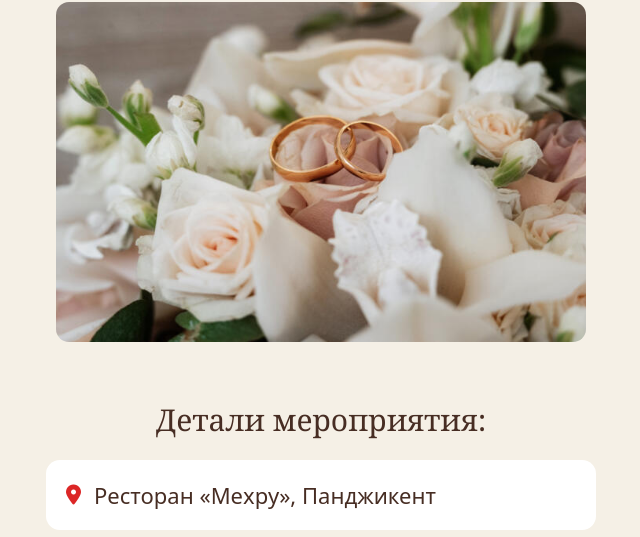
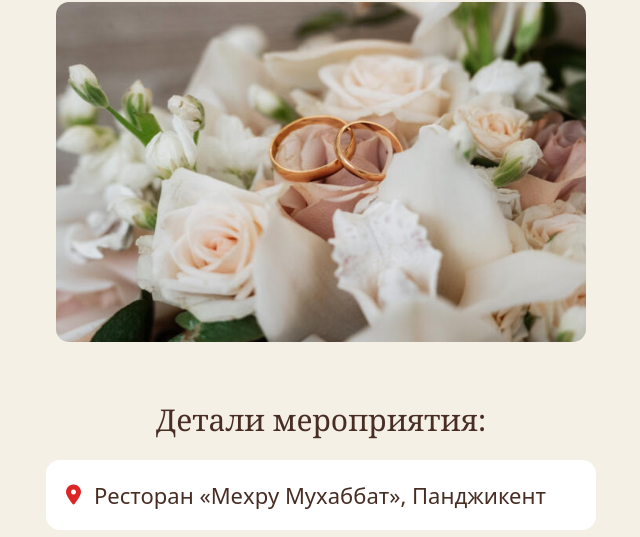
Before and after one commit to GitNub-Community-1/Marriend-in-russian, a website: page index.html in a window 1280 px wide. Shown: the part 412-949 px from the top of the page, without its empty margins (319-959 px from the left). Drawn offline with nearby package versions, Linux system fonts and the light colour scheme.

Commit message:
Added Mehabat in name of restaraunt

```diff
--- a/index.html
+++ b/index.html
@@ -31,7 +31,7 @@
             <div class="flex justify-center items-center flex-col mt-[18px]">
             <div data-aos="fade-left" class="flex items-center gap-[13px] px-[20px] w-[550px] h-[70px] mx:h-[60px] mx:w-[390px] bg-[white] rounded-[14px]">
             <i class="fa-solid fa-location-dot text-[20px] text-red-600"></i>
-            <h1 class="text-[22px] text-[#472d23] font-Ariel">Ресторан «Мехру», Панджикент</h1>
+            <h1 class="text-[22px] text-[#472d23] font-Ariel">Ресторан «Мехру Мухаббат», Панджикент</h1>
             </div>
             <div data-aos="fade-left"  class="flex items-center gap-[13px] px-[20px] w-[550px] h-[70px] mx:h-[60px] mx:w-[390px] bg-[white] rounded-[14px] mt-[10px]">
                 <i class="fa-solid fa-clock text-[20px] text-gray-500"></i>
```
